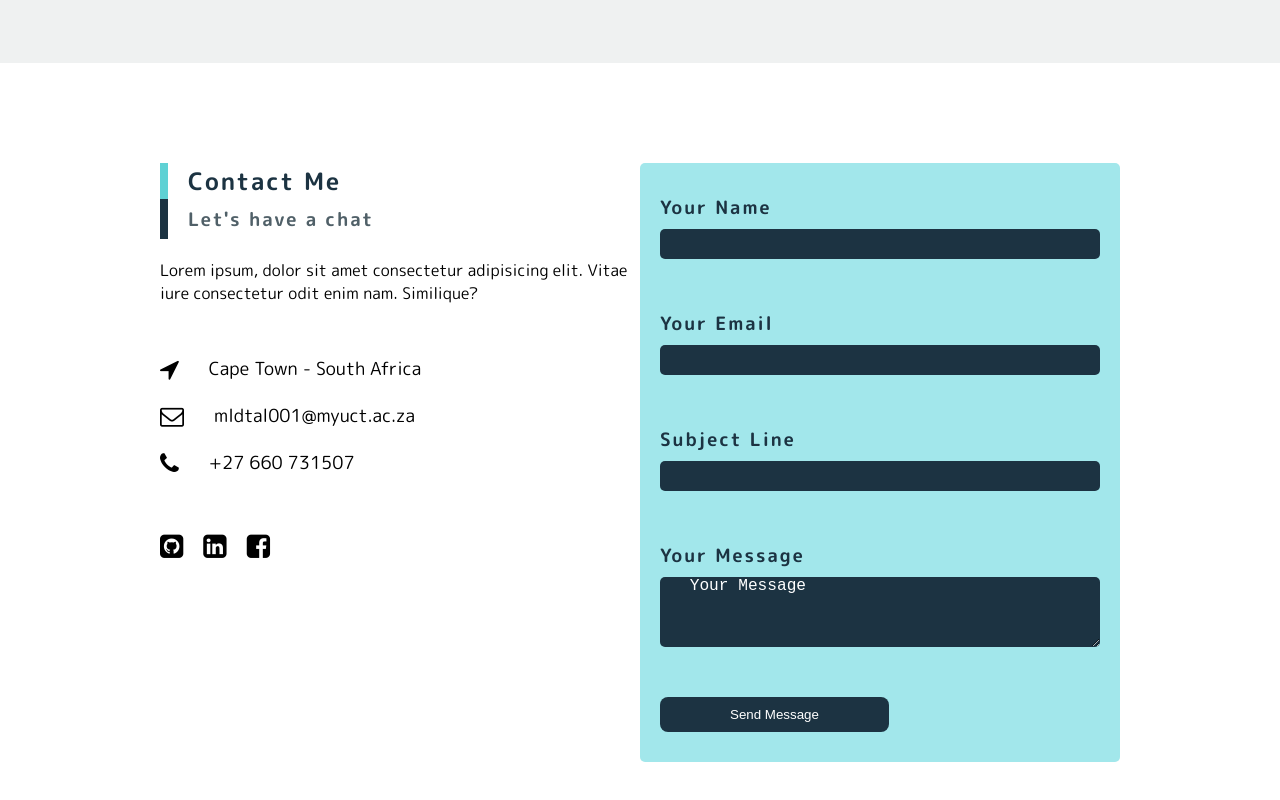
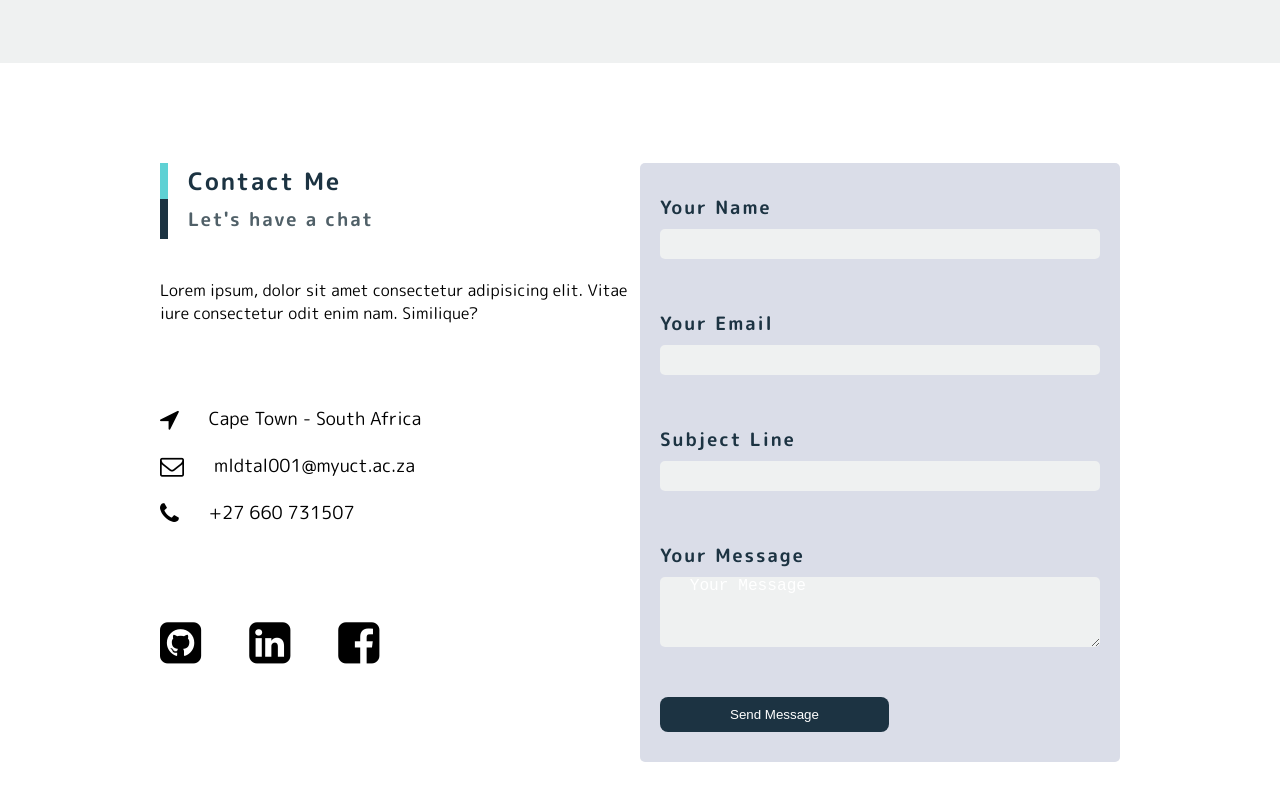
Before and after one commit to notTali/My-Portfolio-Website, a plain HTML site: page index.html in a window 1280 px wide. Shown: the part 3922-4722 px from the top of the page. Drawn offline with nearby package versions, Linux system fonts and the light colour scheme; a script that the page names is missing.

Commit message:
Complete contact page

```diff
--- a/style.css
+++ b/style.css
@@ -537,15 +537,19 @@ nav > h1{
 }
 
 .contact-info .heading > p{
-    padding-top: 20px;
+    padding-top: 40px;
 }
 
 .contact-info .heading {
-    padding-bottom: 50px;
+    padding-bottom: 80px;
 }
 
 .contact-info ul{
     padding: 0px;
+}
+
+.contact-info .more{
+    padding-bottom: 10px;
 }
 
 .contact-info .more li{
@@ -568,12 +572,12 @@ nav > h1{
 
 .contact-info .socials {
     margin-top: 50px;
-    font-size: 1.7rem;
+    font-size: 3rem;
     display: flex;
 }
 
 .contact-info .socials > li{
-    margin-right: 20px;
+    margin-right: 10%;
 }
 
 .contact-form{
@@ -582,7 +586,7 @@ nav > h1{
     display: flex;
     flex-direction: column;
     justify-content: space-between;
-    background-color: #a2e7eb;
+    background-color: var(--card-bg-color);
     border-radius: 5px;
 }
 
@@ -608,7 +612,7 @@ nav > h1{
     height: 30px;
     padding: 0px 20px;
     font-size: 1.01rem;
-    background-color: var(--secondary);
+    background-color: var(--background-odd);
     color: var(--background);
 }
 
```
